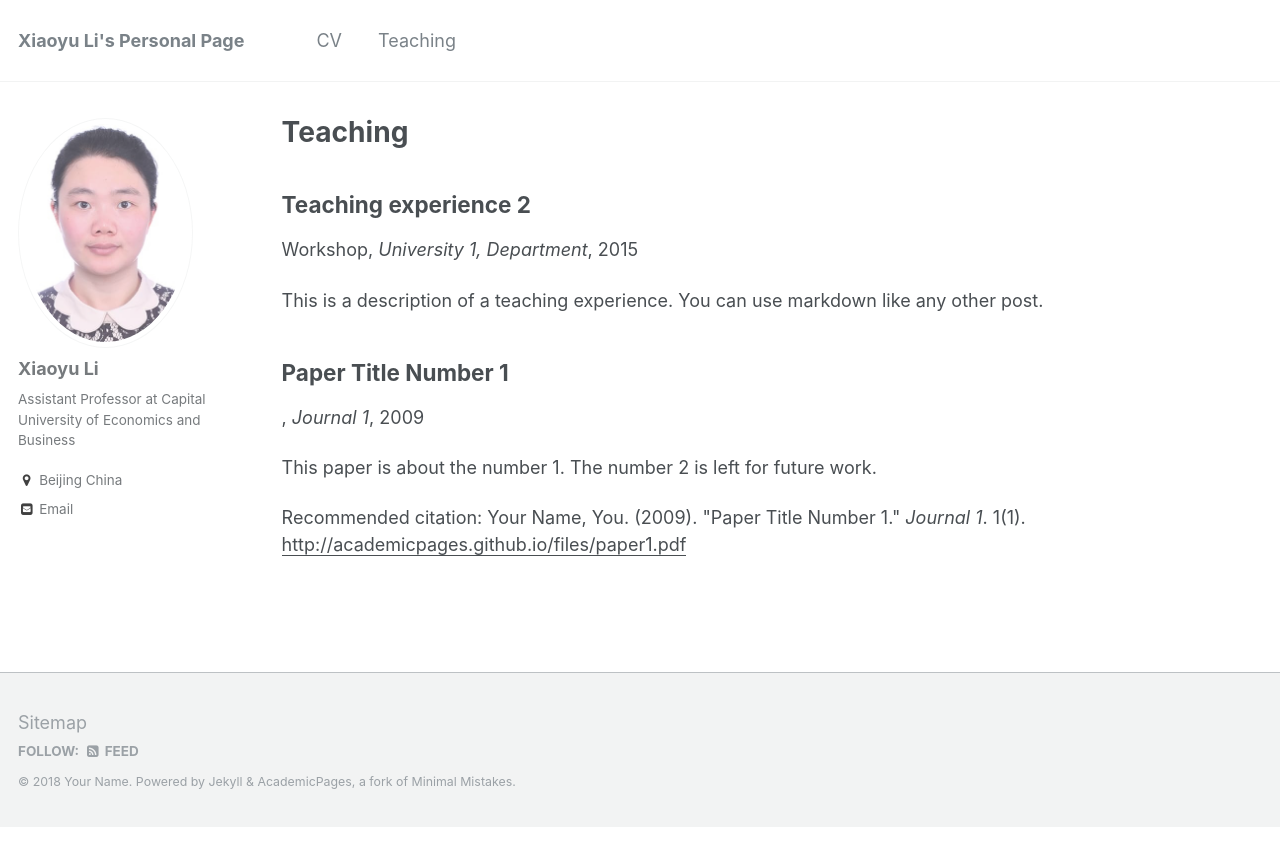
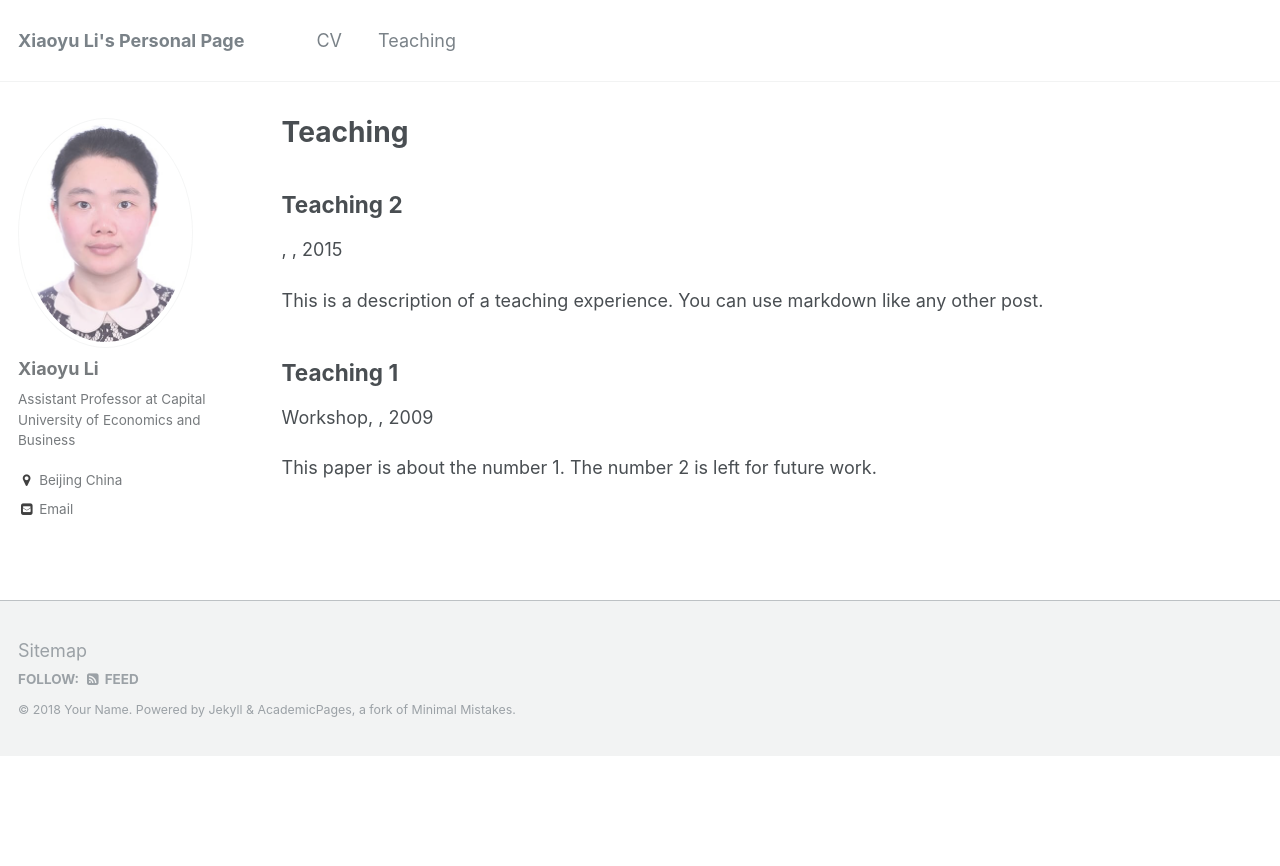
Before and after one commit to bitwei/bitwei.github.io, a Jekyll site: the page built from _pages/teaching.html, in a window 1280 px wide. Shown: the top 866 px of the page. Built offline with Jekyll 4.4.1, drawn with Linux system fonts in a browser that asks for light colours.

Commit message:
update teaching

```diff
--- /dev/null
+++ b/_teaching/2018-spring-teaching-1.md
@@ -0,0 +1,10 @@
+---
+title: "Teaching 1"
+collection: teaching
+type: "Workshop"
+permalink: /teaching/2018-spring-teaching-1
+date: 2009-10-01
+---
+This paper is about the number 1. The number 2 is left for future work.
+
+[Download paper here](http://academicpages.github.io/files/paper1.pdf)
--- a/_teaching/2015-spring-teaching-2.md
+++ b/_teaching/2018-spring-teaching-2.md
@@ -1,9 +1,7 @@
 ---
-title: "Teaching experience 2"
+title: "Teaching 2"
 collection: teaching
-type: "Workshop"
-permalink: /teaching/2015-spring-teaching-1
-venue: "University 1, Department"
+permalink: /teaching/2018-spring-teaching-2
 date: 2015-01-01
 location: "City, Country"
 ---
```
Also changed, not shown: _teaching/2014-spring-teaching-1.md (deleted, +0 -15 lines).
